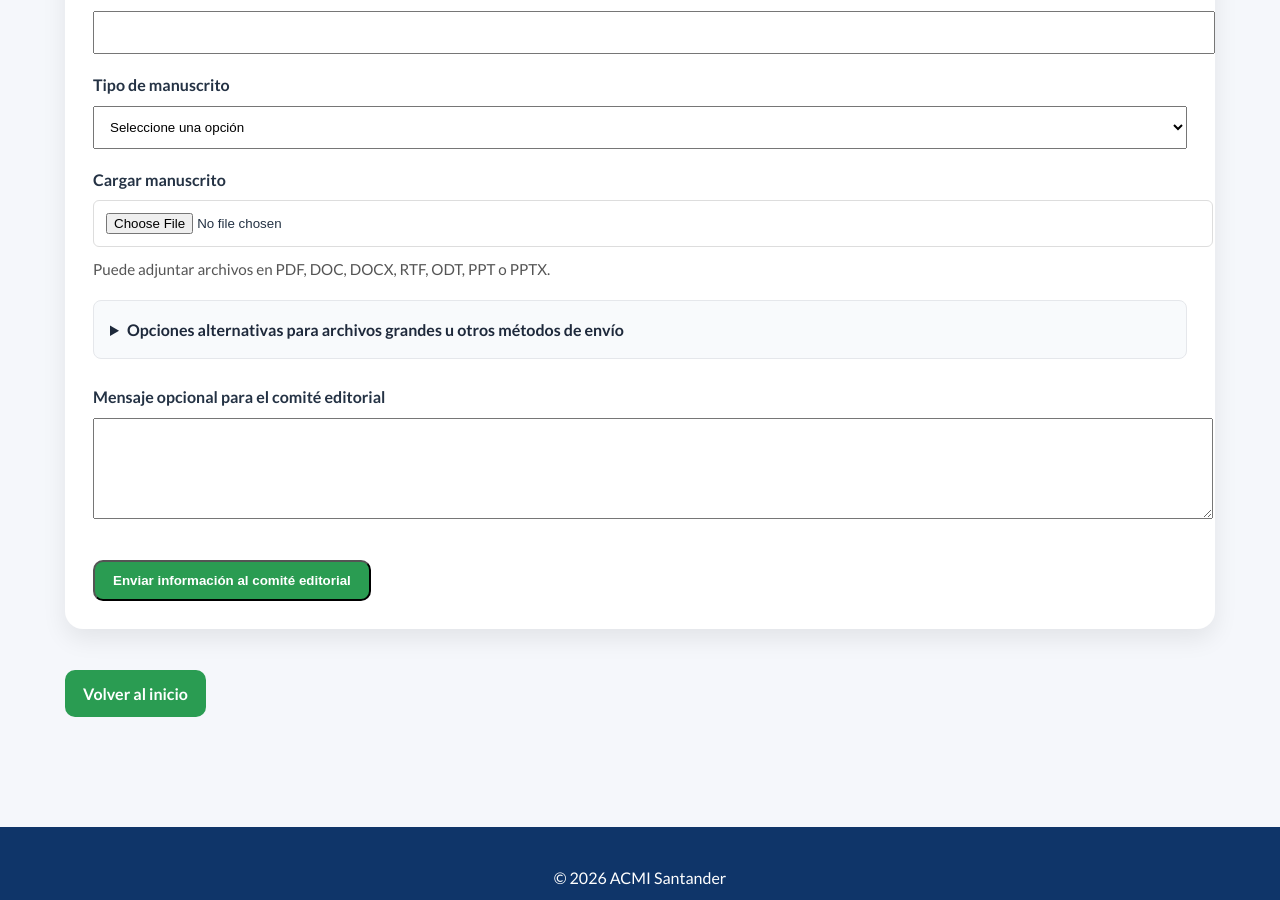
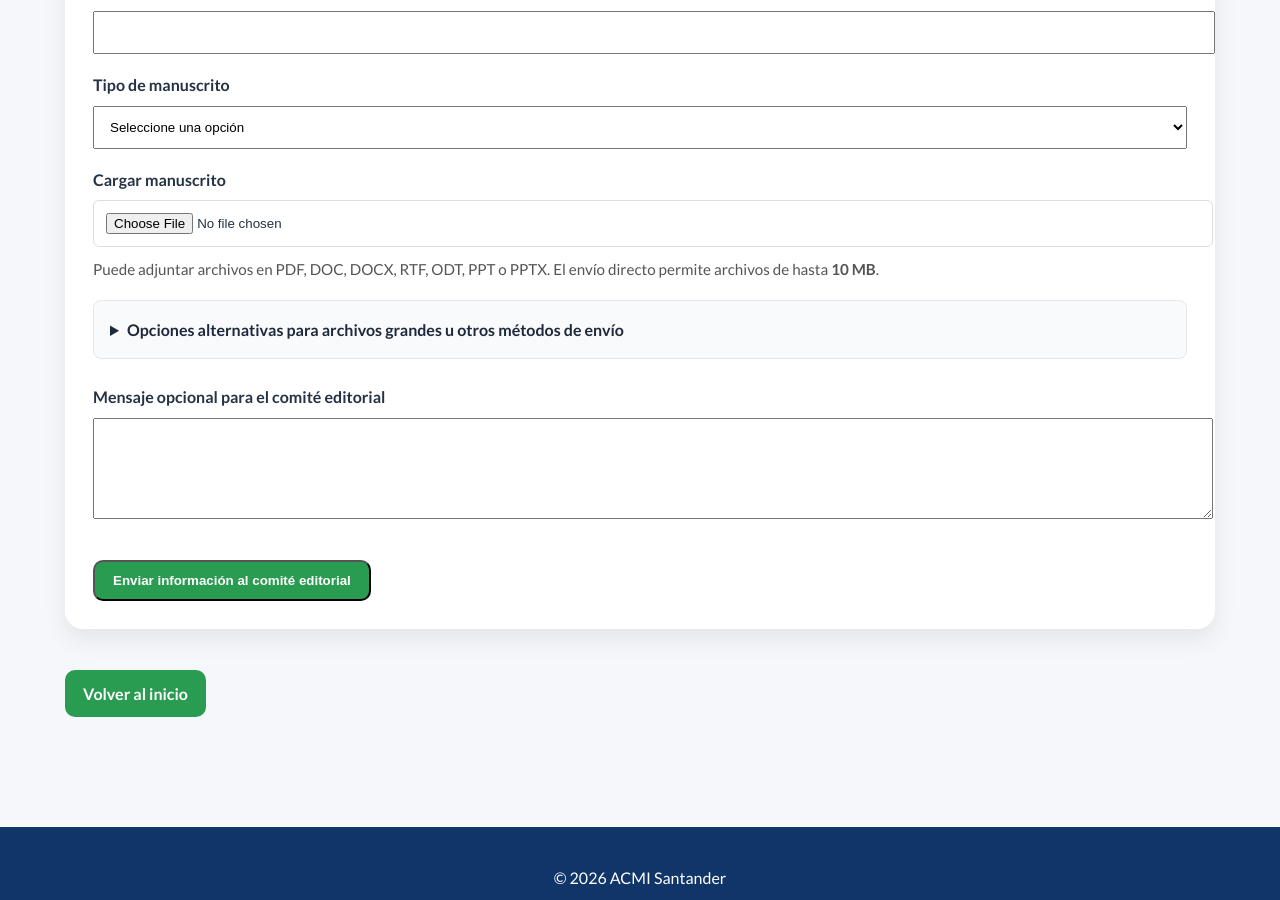
Before and after one commit to Acmisantander/Acmisantander, a Jekyll site: the page built from magazine/enviar-manuscrito.html, in a window 1280 px wide and 900 px high, scrolled down 742 px. Built offline with Jekyll 4.4.1, drawn with Linux system fonts in a browser that asks for light colours; some of the changed lines change nothing that is shown.

Commit message:
Update enviar-manuscrito.html

```diff
--- a/magazine/enviar-manuscrito.html
+++ b/magazine/enviar-manuscrito.html
@@ -20,90 +20,52 @@
 method="POST"
 enctype="multipart/form-data">
 
-<!-- CONFIGURACIÓN -->
 <input type="hidden" name="_subject" value="Nuevo manuscrito enviado al Magazine ACMI Santander">
+<input type="hidden" name="_captcha" value="false">
+<input type="hidden" name="_template" value="table">
+<input type="hidden" name="_next" value="https://acmisantander.github.io/Acmisantander/magazine/gracias/">
+<input type="hidden" name="_autoresponse" value="Su manuscrito fue recibido por el Magazine ACMI Santander. El comité editorial revisará el contenido recibido y se comunicará con el autor en caso de requerir ajustes, información adicional o aprobación para publicación.">
 
-<input type="hidden" name="_captcha" value="false">
+<label><strong>Nombre completo del autor</strong></label>
+<input type="text" name="Autor" required style="width:100%; padding:12px; margin:8px 0 18px;">
 
-<input type="hidden" name="_template" value="table">
+<label><strong>Afiliación institucional</strong></label>
+<input type="text" name="Afiliacion" required style="width:100%; padding:12px; margin:8px 0 18px;">
 
-<input
-type="hidden"
-name="_next"
-value="https://acmisantander.github.io/Acmisantander/magazine/gracias/">
+<label><strong>Correo electrónico</strong></label>
+<input type="email" name="email" required style="width:100%; padding:12px; margin:8px 0 18px;">
 
-<input
-type="hidden"
-name="_autoresponse"
-value="Su manuscrito fue recibido por el Magazine ACMI Santander. El comité editorial revisará el contenido recibido y se comunicará con el autor en caso de requerir ajustes, información adicional o aprobación para publicación.">
+<label><strong>Título del manuscrito</strong></label>
+<input type="text" name="Titulo" required style="width:100%; padding:12px; margin:8px 0 18px;">
 
-<!-- AUTOR -->
-<label><strong>Nombre completo del autor</strong></label>
-
-<input
-type="text"
-name="Autor"
-required
-style="width:100%; padding:12px; margin:8px 0 18px;">
-
-<!-- AFILIACIÓN -->
-<label><strong>Afiliación institucional</strong></label>
-
-<input
-type="text"
-name="Afiliacion"
-required
-style="width:100%; padding:12px; margin:8px 0 18px;">
-
-<!-- EMAIL -->
-<label><strong>Correo electrónico</strong></label>
-
-<input
-type="email"
-name="email"
-required
-style="width:100%; padding:12px; margin:8px 0 18px;">
-
-<!-- TITULO -->
-<label><strong>Título del manuscrito</strong></label>
-
-<input
-type="text"
-name="Titulo"
-required
-style="width:100%; padding:12px; margin:8px 0 18px;">
-
-<!-- TIPO -->
 <label><strong>Tipo de manuscrito</strong></label>
-
-<select
-name="Tipo"
-required
-style="width:100%; padding:12px; margin:8px 0 18px;">
-
+<select name="Tipo" required style="width:100%; padding:12px; margin:8px 0 18px;">
 <option value="">Seleccione una opción</option>
 <option>Artículo académico</option>
 <option>Editorial</option>
 <option>Columna de opinión</option>
 <option>Noticia</option>
-
 </select>
 
-<!-- ARCHIVO -->
 <label><strong>Cargar manuscrito</strong></label>
-
 <input
+id="archivoAdjunto"
 type="file"
 name="attachment"
 accept=".pdf,.doc,.docx,.rtf,.odt,.ppt,.pptx"
 style="width:100%; padding:12px; margin:8px 0 18px; border:1px solid #ddd; border-radius:6px;">
 
 <p style="font-size:0.95rem; color:#555; margin-top:-8px;">
-Puede adjuntar archivos en PDF, DOC, DOCX, RTF, ODT, PPT o PPTX.
+Puede adjuntar archivos en PDF, DOC, DOCX, RTF, ODT, PPT o PPTX. El envío directo permite archivos de hasta <strong>10 MB</strong>.
 </p>
 
-<!-- OPCIONES -->
+<div
+id="mensajeErrorArchivo"
+style="display:none; margin:15px 0; padding:12px; background:#f8fafc; border:1px solid #cbd5e1; border-radius:8px; color:#334155;">
+</div>
+
 <details
+id="opcionesAlternativas"
 style="
 margin-top:18px;
 margin-bottom:25px;
@@ -112,50 +74,33 @@
 border:1px solid #e5e7eb;
 border-radius:8px;">
 
-<summary
-style="
-cursor:pointer;
-font-weight:600;
-color:#1e293b;">
-
+<summary style="cursor:pointer; font-weight:600; color:#1e293b;">
 Opciones alternativas para archivos grandes u otros métodos de envío
-
 </summary>
 
-<div
-style="
-margin-top:16px;
-font-size:0.96rem;
-line-height:1.7;
-color:#334155;">
+<div style="margin-top:16px; font-size:0.96rem; line-height:1.7; color:#334155;">
 
 <p>
-Si el archivo supera los <strong>20 MB</strong>, puede presentar dificultades en el envío directo.
+Si el archivo supera los <strong>10 MB</strong>, puede presentar dificultades en el envío directo.
 En ese caso, puede utilizar cualquiera de las siguientes alternativas:
 </p>
 
-<!-- LINK -->
 <label><strong>Enlace del manuscrito (opcional)</strong></label>
-
 <input
 type="url"
 name="Link_Archivo"
 placeholder="Ej: Google Drive, Dropbox, OneDrive o WeTransfer"
 style="width:100%; padding:12px; margin:8px 0 18px;">
 
-<!-- DRIVE -->
 <p><strong>Subir archivo a Google Drive (opcional)</strong></p>
 
 <a
 class="btn"
 href="https://drive.google.com/drive/folders/1mfGTG2P0aAecRK95arPEOpTUP5wqv3s0?usp=drive_link"
 target="_blank">
-
 Subir manuscrito a Google Drive
-
 </a>
 
-<!-- EMAIL -->
 <p style="margin-top:18px;">
 También puede enviar el manuscrito directamente al correo:
 <strong>santanderacmi@gmail.com</strong>
@@ -165,84 +110,71 @@
 
 </details>
 
-<!-- MENSAJE -->
 <label><strong>Mensaje opcional para el comité editorial</strong></label>
+<textarea name="Mensaje" rows="5" style="width:100%; padding:12px; margin:8px 0 18px;"></textarea>
 
-<textarea
-name="Mensaje"
-rows="5"
-style="width:100%; padding:12px; margin:8px 0 18px;"></textarea>
+<div id="barraContainer" style="display:none; margin-bottom:22px;">
 
-<!-- BARRA -->
-<div
-id="barraContainer"
-style="display:none; margin-bottom:22px;">
-
-<div
-style="
-width:100%;
-background:#e5e7eb;
-border-radius:8px;
-overflow:hidden;">
-
-<div
-id="barra"
-style="
-width:0%;
-height:12px;
-background:#2563eb;
-transition:width 0.25s;">
+<div style="width:100%; background:#e5e7eb; border-radius:8px; overflow:hidden;">
+<div id="barra" style="width:0%; height:12px; background:#2563eb; transition:width 0.25s;"></div>
 </div>
 
-</div>
-
-<p
-id="textoCarga"
-style="
-font-size:0.92rem;
-margin-top:8px;
-color:#475569;">
-
+<p id="textoCarga" style="font-size:0.92rem; margin-top:8px; color:#475569;">
 Enviando formulario...
-
 </p>
 
 </div>
 
-<!-- BOTON -->
-<button
-id="botonEnviar"
-class="btn"
-type="submit">
-
+<button id="botonEnviar" class="btn" type="submit">
 Enviar información al comité editorial
-
 </button>
 
 </form>
 
 </div>
 
-<!-- VOLVER -->
 <div style="margin-top:25px;">
-
 <a class="btn" href="{{ site.baseurl }}/">
 Volver al inicio
 </a>
-
 </div>
 
-<!-- SCRIPT -->
 <script>
+document.getElementById("formEnvio").addEventListener("submit", function(event) {
 
-document
-.getElementById("formEnvio")
-.addEventListener("submit", function() {
+  const archivoInput = document.getElementById("archivoAdjunto");
+  const archivo = archivoInput.files[0];
 
   const boton = document.getElementById("botonEnviar");
   const barra = document.getElementById("barra");
   const contenedor = document.getElementById("barraContainer");
-  const texto = document.getElementById("textoCarga");
+  const mensajeError = document.getElementById("mensajeErrorArchivo");
+  const opciones = document.getElementById("opcionesAlternativas");
+
+  const limiteMB = 10;
+  const limiteBytes = limiteMB * 1024 * 1024;
+
+  mensajeError.style.display = "none";
+  mensajeError.innerHTML = "";
+
+  if (archivo && archivo.size > limiteBytes) {
+    event.preventDefault();
+
+    mensajeError.style.display = "block";
+    mensajeError.innerHTML =
+      "<strong>El archivo supera los 10 MB.</strong><br>" +
+      "Para evitar errores en el envío, utilice las opciones alternativas: pegue un enlace de Drive, Dropbox, OneDrive o WeTransfer, suba el archivo mediante el botón de Google Drive o envíelo al correo institucional.";
+
+    opciones.open = true;
+
+    boton.disabled = false;
+    boton.innerText = "Enviar información al comité editorial";
+
+    contenedor.style.display = "none";
+    barra.style.width = "0%";
+
+    return false;
+  }
 
   boton.disabled = true;
   boton.innerText = "Enviando...";
@@ -251,18 +183,14 @@
 
   let progreso = 0;
 
-  const intervalo = setInterval(() => {
-
+  const intervalo = setInterval(function() {
     progreso += 8;
-
     barra.style.width = progreso + "%";
 
     if (progreso >= 92) {
       clearInterval(intervalo);
     }
-
   }, 180);
 
 });
-
 </script>
```
